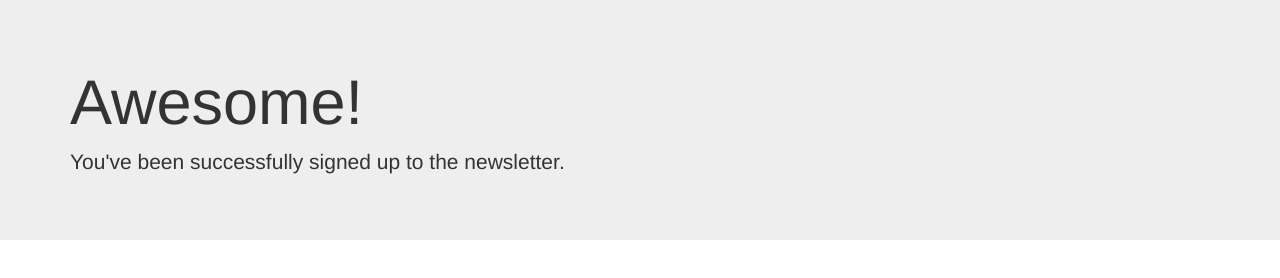
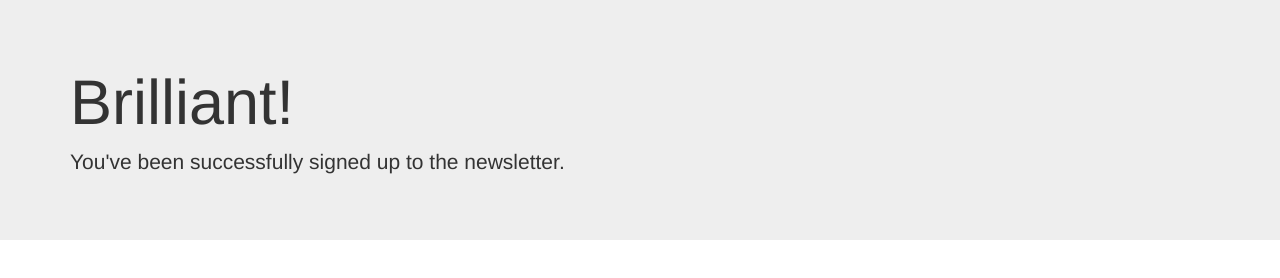
Before and after one commit to MMishra-24/Newsletter-Signup, a website: page success.html in a window 1280 px wide. Drawn offline with nearby package versions, Linux system fonts and the light colour scheme.

Commit message:
Change success page h1

```diff
--- a/success.html
+++ b/success.html
@@ -10,7 +10,7 @@
   <body>
     <div class="jumbotron jumbotron-fluid">
   <div class="container">
-    <h1 class="display-4">Awesome!</h1>
+    <h1 class="display-4">Brilliant!</h1>
     <p class="lead">You've been successfully signed up to the newsletter.</p>
   </div>
 </div>
```
